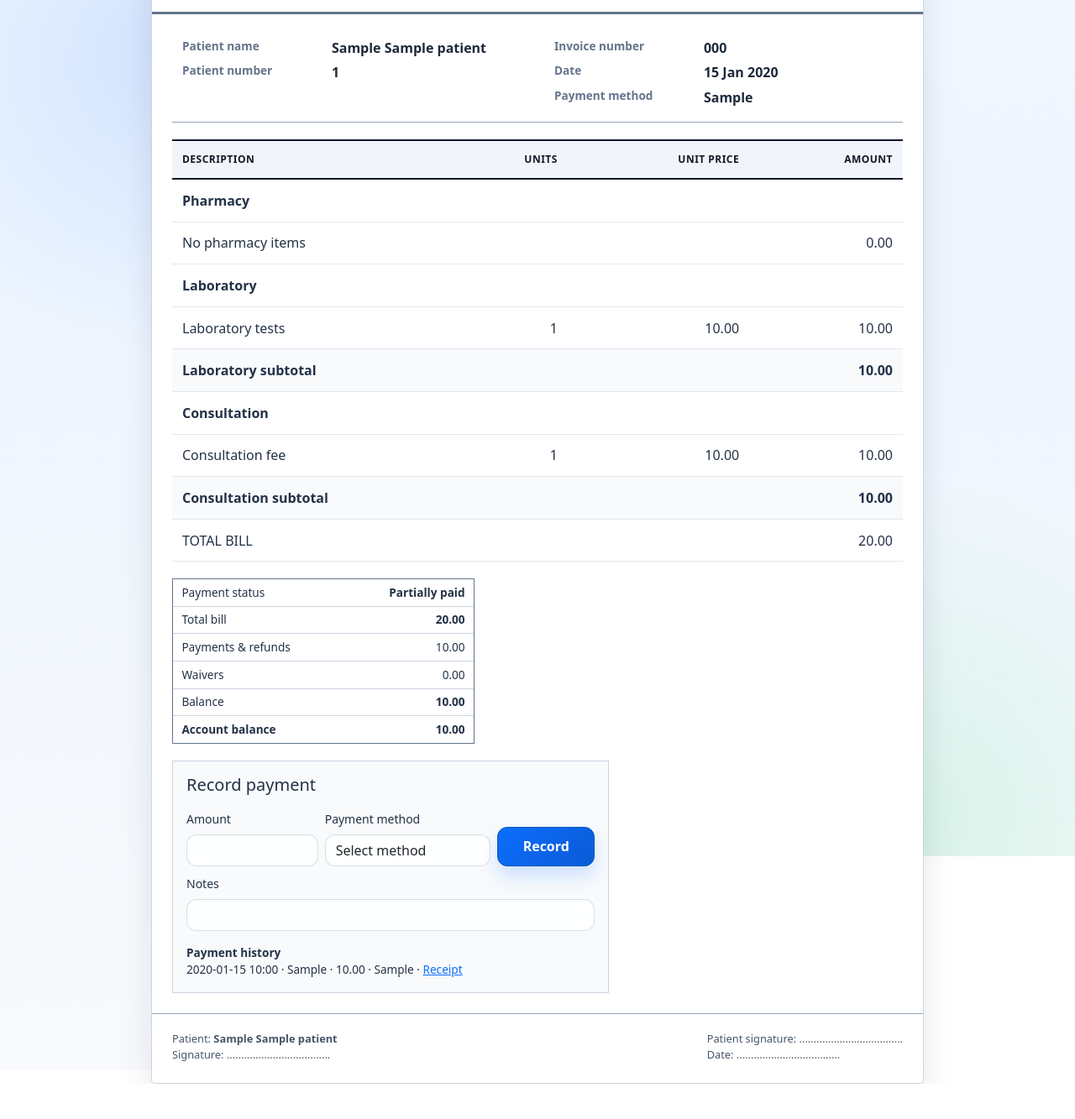
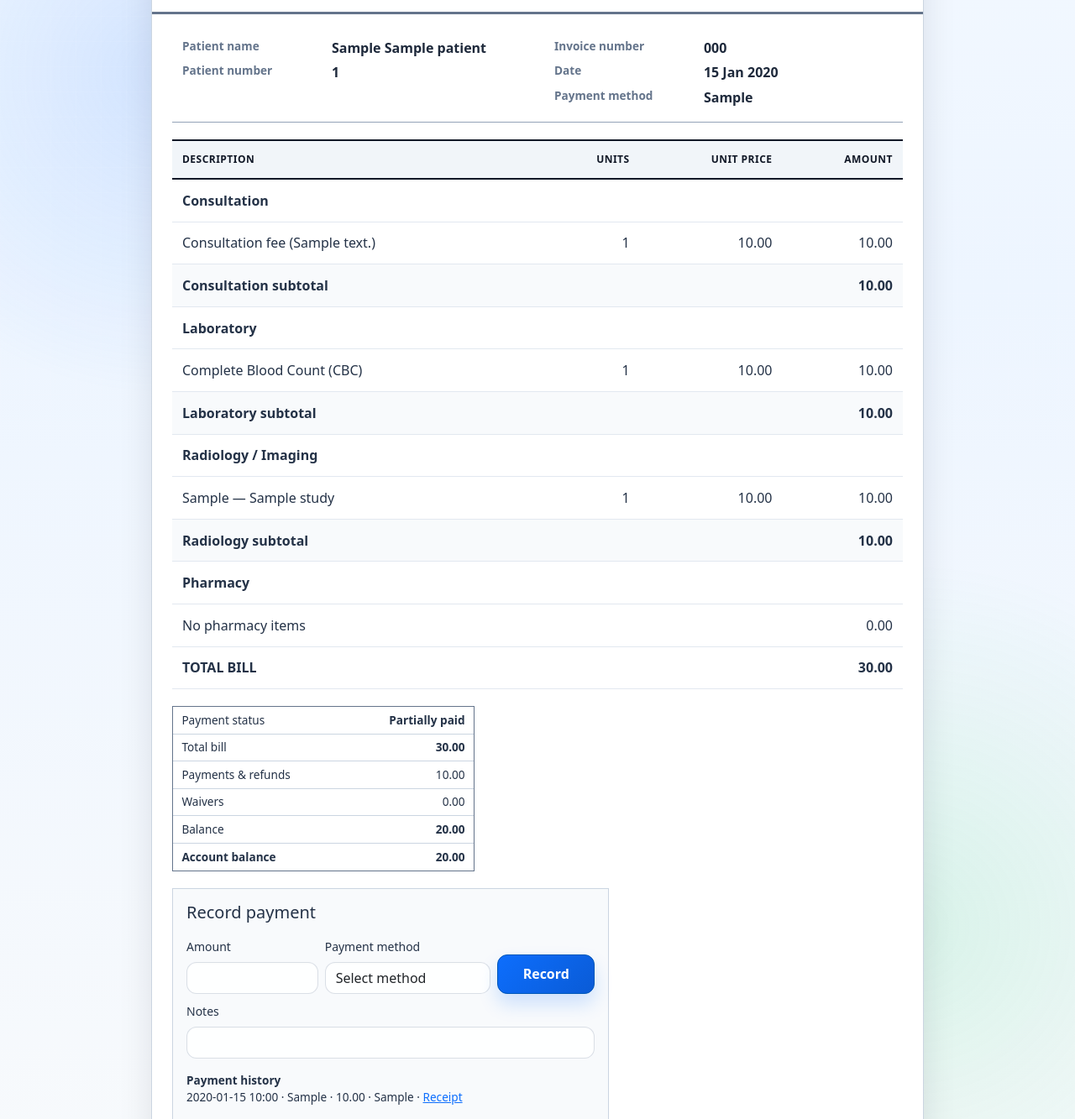
Before and after one commit to kiruiian/GabrielHMIS, a Flask app: page /invoices/1 in a window 1280 px wide; the page is wider, and only the part inside the window is pictured. Shown: the part 251-1584 px from the top of that part at 84% size. Before the commit the page ends 1542 px from the top of that part, so only its background shows below. Run offline with Flask 3, Linux system fonts and the light colour scheme; the visitor is signed in with stand-in values (Sample User, id 1); tables that the repository leaves empty hold one stand-in row (values such as "Sample post").

Commit message:
WIP: radiology billing, invoice breakdown, doctor queue updates

```diff
--- a/app.py
+++ b/app.py
@@ -100,6 +100,44 @@ PAYMENT_METHODS = {
     "JUBILEE",
 }
 CONSULTATION_FEES = {"New Visit": 1000, "Revisit": 500}
+CONSULTATION_FEES = {"New Visit": 1000, "Revisit": 500}
+
+IMAGING_PRICES = {
+    # X-Ray
+    "Chest X-Ray (PA)": 800,
+    "Chest X-Ray (Lateral)": 1000,
+    "Abdominal X-Ray": 1000,
+    "Skull X-Ray": 1200,
+    "Cervical Spine": 1200,
+    "Lumbar Spine": 1200,
+    "Pelvis": 1000,
+    "KUB": 1000,
+    "Extremity X-Ray": 800,
+    # Ultrasound
+    "Abdominal Ultrasound": 1500,
+    "Pelvic / Gynaecological Ultrasound": 1500,
+    "Obstetric Ultrasound": 1800,
+    "Thyroid Ultrasound": 1200,
+    "Breast Ultrasound": 1500,
+    "Scrotal Ultrasound": 1200,
+    "Soft Tissue Ultrasound": 1200,
+    "Doppler Studies": 2500,
+    # CT
+    "CT Head": 6000,
+    "CT Chest": 8000,
+    "CT Abdomen / Pelvis": 10000,
+    "CT Spine": 8000,
+    "CT Angiogram": 12000,
+    # MRI
+    "MRI Brain": 15000,
+    "MRI Cervical Spine": 15000,
+    "MRI Lumbar Spine": 15000,
+    "MRI Knee": 12000,
+    "MRI Shoulder": 12000,
+    "MRI Abdomen": 15000,
+}
+
+ACTIVE_QUEUE_STATUSES = {"queued", "in_progress"}
 ACTIVE_QUEUE_STATUSES = {"queued", "in_progress"}
 
 IMAGING_MODALITIES = {
@@ -448,6 +486,9 @@ class ImagingStudy(db.Model):
 
     findings = db.Column(db.Text)
     impression = db.Column(db.Text)
+    charge_amount = db.Column(db.Numeric(10, 2))
+    reviewed_by = db.Column(db.String(100))
+    reviewed_at = db.Column(db.DateTime)
 
     patient = db.relationship(
         "Patient", backref=db.backref("imaging_studies", lazy=True)
@@ -657,6 +698,22 @@ def ensure_schema():
                 "WHERE prescription.visit_id IS NULL"
             )
         )
+        imaging_columns = {
+            row[1] for row in db.session.execute(text("PRAGMA table_info(imaging_study)"))
+        }
+        if "charge_amount" not in imaging_columns:
+            db.session.execute(
+                text("ALTER TABLE imaging_study ADD COLUMN charge_amount NUMERIC(10, 2)")
+            )
+            imaging_columns = {
+            row[1] for row in db.session.execute(text("PRAGMA table_info(imaging_study)"))
+        }
+        if "charge_amount" not in imaging_columns:
+            db.session.execute(text("ALTER TABLE imaging_study ADD COLUMN charge_amount NUMERIC(10, 2)"))
+        if "reviewed_by" not in imaging_columns:
+            db.session.execute(text("ALTER TABLE imaging_study ADD COLUMN reviewed_by VARCHAR(100)"))
+        if "reviewed_at" not in imaging_columns:
+            db.session.execute(text("ALTER TABLE imaging_study ADD COLUMN reviewed_at DATETIME"))
         db.session.commit()
 
 
@@ -944,6 +1001,7 @@ def patient_card(national_id):
                     clinical_indication=clinical_indication or None,
                     requested_by=session.get("full_name", "Doctor"),
                     status="pending",
+                    charge_amount=IMAGING_PRICES.get(exam_name, 0),
                 )
 
                 db.session.add(study)
@@ -1327,15 +1385,64 @@ def complete_visit(national_id):
 @app.route("/outpatient-queue")
 @login_required(roles=CLINICAL_READ_ROLES | QUEUE_ASSIGNMENT_ROLES)
 def outpatient_queue():
-    visible_statuses = {"queued", "with_doctor", "in_progress"}
+    visible_statuses = {"queued", "with_doctor", "in_progress", "results_ready"}
     queue_entries = (
         QueueEntry.query.filter(QueueEntry.status.in_(visible_statuses))
-        .order_by(QueueEntry.queued_at.desc())
+        .order_by(QueueEntry.queued_at.asc())
         .all()
     )
+
+    LabOrder = app.config.get("LAB_ORDER_MODEL")
+
+    decorated = []
     for entry in queue_entries:
         entry.queue_identifier = get_queue_identifier(entry.patient_id)
-    return render_template("outpatient_queue.html", queue_entries=queue_entries)
+
+        has_lab = False
+        has_radiology = False
+
+        if LabOrder:
+            has_lab = (
+                LabOrder.query.filter(
+                    LabOrder.patient_id == entry.patient_id,
+                    LabOrder.status == "Verified",
+                    LabOrder.reviewed_at.is_(None),
+                ).first()
+                is not None
+            )
+
+        has_radiology = (
+            ImagingStudy.query.filter(
+                ImagingStudy.patient_id == entry.patient_id,
+                ImagingStudy.status == "completed",
+                ImagingStudy.reviewed_at.is_(None),
+            ).first()
+            is not None
+        )
+
+        if has_lab and has_radiology:
+            entry.badge_key = "both"
+            entry.badge_label = "Results ready – Lab + Radiology"
+            entry.sort_priority = 0
+        elif has_lab:
+            entry.badge_key = "lab"
+            entry.badge_label = "Results ready – Lab"
+            entry.sort_priority = 1
+        elif has_radiology:
+            entry.badge_key = "radiology"
+            entry.badge_label = "Results ready – Radiology"
+            entry.sort_priority = 2
+        else:
+            entry.badge_key = "first"
+            entry.badge_label = "First visit"
+            entry.sort_priority = 3
+
+        decorated.append(entry)
+
+    # Results ready first, then first-visit patients
+    decorated.sort(key=lambda e: (e.sort_priority, e.queued_at or datetime.utcnow()))
+
+    return render_template("outpatient_queue.html", queue_entries=decorated)
 
 
 @app.route("/patient/<national_id>/send-to-doctor", methods=["POST"])
@@ -1492,9 +1599,10 @@ def invoices():
             )
             .all()
         )
+
+        # Lab charges
         LabOrder = app.config.get("LAB_ORDER_MODEL")
         lab_subtotal = 0
-
         if LabOrder:
             lab_orders = LabOrder.query.filter_by(visit_id=visit.id).all()
             lab_subtotal = sum(
@@ -1502,6 +1610,13 @@ def invoices():
                 for order in lab_orders
                 for item in order.items
             )
+
+        # Radiology charges
+        radiology_total = sum(
+            float(s.charge_amount or 0)
+            for s in ImagingStudy.query.filter_by(visit_id=visit.id).all()
+        )
+
         has_pending_pharmacy_charge = (
             Prescription.query.filter(
                 Prescription.visit_id == visit.id,
@@ -1510,20 +1625,24 @@ def invoices():
             ).first()
             is not None
         )
+
         consultation_total = (
             float(visit.consultation_amount)
             if visit.consultation_amount is not None
             else None
         )
+
         invoice_total = (
-            consultation_total + lab_subtotal + pharmacy_total
+            consultation_total + lab_subtotal + pharmacy_total + radiology_total
             if consultation_total is not None and not has_pending_pharmacy_charge
             else None
         )
+
         paid_total = sum(
             float(payment.amount)
             for payment in InvoicePayment.query.filter_by(visit_id=visit.id).all()
         )
+
         payment_status = (
             "Pending billing"
             if invoice_total is None
@@ -1533,11 +1652,14 @@ def invoices():
                 else "Partially paid" if paid_total > 0 else "Unpaid"
             )
         )
+
         balance = (
             max(invoice_total - paid_total, 0) if invoice_total is not None else None
         )
+
         if status_filter and payment_status != status_filter:
             continue
+
         invoice_rows.append(
             {
                 "visit": visit,
@@ -1554,7 +1676,6 @@ def invoices():
         end_date=end_date,
         status_filter=status_filter,
     )
-
 
 @app.route("/invoices/<int:visit_id>")
 @login_required(roles=INVOICE_VIEW_ROLES)
@@ -1564,10 +1685,12 @@ def invoice_detail(visit_id):
         Visit.invoice_number.isnot(None),
         Visit.invoice_number != "",
     ).first_or_404()
+
     pharmacy_prescriptions = (
         Prescription.query.filter_by(visit_id=visit.id)
         .filter(
-            Prescription.status == "dispensed", Prescription.pharmacy_amount.isnot(None)
+            Prescription.status == "dispensed",
+            Prescription.pharmacy_amount.isnot(None),
         )
         .order_by(Prescription.dispensed_at.asc())
         .all()
@@ -1575,9 +1698,11 @@ def invoice_detail(visit_id):
     pharmacy_total = sum(
         float(item.pharmacy_amount or 0) for item in pharmacy_prescriptions
     )
+
+    # Lab charges
     LabOrder = app.config.get("LAB_ORDER_MODEL")
+    lab_orders = []
     lab_subtotal = 0
-
     if LabOrder:
         lab_orders = LabOrder.query.filter_by(visit_id=visit.id).all()
         lab_subtotal = sum(
@@ -1585,6 +1710,28 @@ def invoice_detail(visit_id):
             for order in lab_orders
             for item in order.items
         )
+   # Radiology charges – also catch studies that were never linked to a visit
+    radiology_studies = ImagingStudy.query.filter(
+    db.or_(
+        ImagingStudy.visit_id == visit.id,
+        db.and_(
+            ImagingStudy.patient_id == visit.patient_id,
+            ImagingStudy.visit_id.is_(None),
+        ),
+    )
+).all()
+
+# Fill missing prices on the fly
+    for s in radiology_studies:
+        if s.charge_amount is None or s.charge_amount == 0:
+            price = IMAGING_PRICES.get(s.exam_name)
+            if price:
+                s.charge_amount = price
+                db.session.add(s)
+    db.session.commit()
+
+    radiology_total = sum(float(s.charge_amount or 0) for s in radiology_studies)
+
     has_pending_pharmacy_charge = (
         Prescription.query.filter(
             Prescription.visit_id == visit.id,
@@ -1593,16 +1740,19 @@ def invoice_detail(visit_id):
         ).first()
         is not None
     )
+
     consultation_total = (
         float(visit.consultation_amount)
         if visit.consultation_amount is not None
         else None
     )
+
     invoice_total = (
-        consultation_total + lab_subtotal + pharmacy_total
+        consultation_total + lab_subtotal + pharmacy_total + radiology_total
         if consultation_total is not None and not has_pending_pharmacy_charge
         else None
     )
+
     payments = (
         InvoicePayment.query.filter_by(visit_id=visit.id)
         .order_by(InvoicePayment.received_at.desc())
@@ -1610,6 +1760,7 @@ def invoice_detail(visit_id):
     )
     paid_total = sum(float(payment.amount) for payment in payments)
     balance = max(invoice_total - paid_total, 0) if invoice_total is not None else None
+
     payment_status = (
         "Pending billing"
         if invoice_total is None
@@ -1625,7 +1776,10 @@ def invoice_detail(visit_id):
         patient=visit.patient,
         pharmacy_prescriptions=pharmacy_prescriptions,
         pharmacy_total=pharmacy_total,
+        lab_orders=lab_orders,
         lab_subtotal=lab_subtotal,
+        radiology_studies=radiology_studies,
+        radiology_total=radiology_total,
         has_pending_pharmacy_charge=has_pending_pharmacy_charge,
         invoice_total=invoice_total,
         payments=payments,
@@ -1660,10 +1814,29 @@ def record_invoice_payment(visit_id):
         float(item.pharmacy_amount or 0)
         for item in Prescription.query.filter_by(visit_id=visit.id)
         .filter(
-            Prescription.status == "dispensed", Prescription.pharmacy_amount.isnot(None)
+            Prescription.status == "dispensed",
+            Prescription.pharmacy_amount.isnot(None),
         )
         .all()
     )
+
+    # Lab charges
+    LabOrder = app.config.get("LAB_ORDER_MODEL")
+    lab_subtotal = 0
+    if LabOrder:
+        lab_orders = LabOrder.query.filter_by(visit_id=visit.id).all()
+        lab_subtotal = sum(
+            float(item.price or 0)
+            for order in lab_orders
+            for item in order.items
+        )
+
+    # Radiology charges
+    radiology_total = sum(
+        float(s.charge_amount or 0)
+        for s in ImagingStudy.query.filter_by(visit_id=visit.id).all()
+    )
+
     has_pending_pharmacy_charge = (
         Prescription.query.filter(
             Prescription.visit_id == visit.id,
@@ -1672,23 +1845,28 @@ def record_invoice_payment(visit_id):
         ).first()
         is not None
     )
+
     consultation_total = (
         float(visit.consultation_amount)
         if visit.consultation_amount is not None
         else None
     )
+
     invoice_total = (
-        consultation_total + pharmacy_total
+        consultation_total + lab_subtotal + pharmacy_total + radiology_total
         if consultation_total is not None and not has_pending_pharmacy_charge
         else None
     )
+
     paid_total = sum(
         float(payment.amount)
         for payment in InvoicePayment.query.filter_by(visit_id=visit.id).all()
     )
+
     if invoice_total is None:
         flash("Complete billing before recording a payment.", "warning")
         return redirect(url_for("invoice_detail", visit_id=visit.id))
+
     if amount > invoice_total - paid_total:
         flash(
             f"Payment exceeds the outstanding balance of {invoice_total - paid_total:.2f}.",
@@ -1797,7 +1975,7 @@ def queue_assign(queue_id):
 @login_required(roles="doctor")
 def queue_claim(queue_id):
     queue = QueueEntry.query.get_or_404(queue_id)
-    if queue.status not in {"queued", "with_doctor"}:
+    if queue.status not in {"queued", "with_doctor", "results_ready"}:
         return jsonify({"error": "This queue entry is no longer available."}), 409
     queue.doctor = session.get("full_name", session.get("username"))
     queue.status = "in_progress"
@@ -2162,6 +2340,7 @@ def radiology_study(study_id):
             if not findings and not impression:
                 flash("Please enter findings or impression before saving.", "danger")
                 return redirect(url_for("radiology_study", study_id=study.id))
+
             study.findings = findings or None
             study.impression = impression or None
             study.performed_by = session.get(
@@ -2169,8 +2348,37 @@ def radiology_study(study_id):
             )
             study.performed_at = datetime.utcnow()
             study.status = "completed"
+            study.reviewed_by = None
+            study.reviewed_at = None
+
             if study.service_request:
                 study.service_request.status = "Completed"
+
+            # Send patient back to doctor queue for result review
+            visit_id = study.visit_id
+            if not visit_id:
+                latest_visit = (
+                    Visit.query.filter_by(patient_id=study.patient_id)
+                    .order_by(Visit.started_at.desc())
+                    .first()
+                )
+                if latest_visit:
+                    visit_id = latest_visit.id
+                    study.visit_id = visit_id
+
+            if visit_id:
+                queue = QueueEntry.query.filter_by(visit_id=visit_id).first()
+                if queue:
+                    queue.status = "results_ready"
+                else:
+                    db.session.add(
+                        QueueEntry(
+                            visit_id=visit_id,
+                            patient_id=study.patient_id,
+                            status="results_ready",
+                        )
+                    )
+
             audit(
                 "imaging_completed",
                 "imaging_study",
@@ -2178,9 +2386,8 @@ def radiology_study(study_id):
                 f"exam={study.exam_name}",
             )
             db.session.commit()
-            flash("Report saved and study completed.", "success")
+            flash("Report saved. Patient sent back to doctor queue for review.", "success")
             return redirect(url_for("radiology_queue"))
-
         if action == "upload_images":
             files = request.files.getlist("images")
             saved = 0
--- a/templates/invoice_detail.html
+++ b/templates/invoice_detail.html
@@ -102,12 +102,78 @@
           <tr><th>Description</th><th>Units</th><th>Unit price</th><th>Amount</th></tr>
         </thead>
                 <tbody>
+          {# ===== Consultation ===== #}
+          <tr class="section-row"><td colspan="4">Consultation</td></tr>
+          <tr>
+            <td>Consultation fee ({{ visit.visit_type or 'Visit' }})</td>
+            <td>1</td>
+            <td>{{ '%.2f'|format(visit.consultation_amount) if visit.consultation_amount is not none else 'Pending' }}</td>
+            <td>{{ '%.2f'|format(visit.consultation_amount) if visit.consultation_amount is not none else 'Pending' }}</td>
+          </tr>
+          <tr class="subtotal-row">
+            <td colspan="3">Consultation subtotal</td>
+            <td>{{ '%.2f'|format(visit.consultation_amount) if visit.consultation_amount is not none else 'Pending' }}</td>
+          </tr>
+
+          {# ===== Laboratory ===== #}
+          {# ===== Laboratory ===== #}
+<tr class="section-row"><td colspan="4">Laboratory</td></tr>
+{% if lab_orders %}
+  {% for order in lab_orders %}
+    {% if order.items %}
+      {% for item in order.items %}
+      <tr>
+        <td>{{ item.lab_test.test_name if item.lab_test else order.test_name }}</td>
+        <td>1</td>
+        <td>{{ '%.2f'|format(item.price or 0) }}</td>
+        <td>{{ '%.2f'|format(item.price or 0) }}</td>
+      </tr>
+      {% endfor %}
+    {% else %}
+      {# fallback for older single-test orders #}
+      <tr>
+        <td>{{ order.test_name }}</td>
+        <td>1</td>
+        <td>0.00</td>
+        <td>0.00</td>
+      </tr>
+    {% endif %}
+  {% endfor %}
+  <tr class="subtotal-row">
+    <td colspan="3">Laboratory subtotal</td>
+    <td>{{ '%.2f'|format(lab_subtotal) }}</td>
+  </tr>
+{% else %}
+  <tr>
+    <td colspan="3">No laboratory items</td>
+    <td>0.00</td>
+  </tr>
+{% endif %}
+          {# ===== Radiology ===== #}
+          <tr class="section-row"><td colspan="4">Radiology / Imaging</td></tr>
+          {% if radiology_studies %}
+            {% for study in radiology_studies %}
+            <tr>
+              <td>{{ study.modality }} — {{ study.exam_name }}</td>
+              <td>1</td>
+              <td>{{ '%.2f'|format(study.charge_amount or 0) }}</td>
+              <td>{{ '%.2f'|format(study.charge_amount or 0) }}</td>
+            </tr>
+            {% endfor %}
+            <tr class="subtotal-row">
+              <td colspan="3">Radiology subtotal</td>
+              <td>{{ '%.2f'|format(radiology_total) }}</td>
+            </tr>
+          {% else %}
+            <tr>
+              <td colspan="3">No radiology items</td>
+              <td>0.00</td>
+            </tr>
+          {% endif %}
+
+          {# ===== Pharmacy ===== #}
           <tr class="section-row"><td colspan="4">Pharmacy</td></tr>
-          <tr>
           {% if pharmacy_prescriptions %}
-              <td colspan="4" class="p-0">
-                <table class="invoice-table mb-0">
-                  <tbody>
             {% for prescription in pharmacy_prescriptions %}
             <tr>
               <td>{{ prescription.medication }}</td>
@@ -120,38 +186,17 @@
               <td colspan="3">Pharmacy subtotal</td>
               <td>{{ '%.2f'|format(pharmacy_total) }}</td>
             </tr>
-                </tbody>
-                </table>
-              </td>
           {% else %}
+            <tr>
               <td colspan="3">No pharmacy items</td>
               <td>{{ 'Pending' if has_pending_pharmacy_charge else '0.00' }}</td>
+            </tr>
           {% endif %}
-          </tr>
-          <tr class="section-row"><td colspan="4">Laboratory</td></tr>
-          <tr>
-            <td>Laboratory tests</td>
-            <td>1</td>
-            <td>{{ '%.2f'|format(lab_subtotal) }}</td>
-            <td>{{ '%.2f'|format(lab_subtotal) }}</td>
-          </tr>
-          <tr class="subtotal-row">
-            <td colspan="3">Laboratory subtotal</td>
-            <td>{{ '%.2f'|format(lab_subtotal) }}</td>
-          </tr>          <tr class="section-row"><td colspan="4">Consultation</td></tr>
-          <tr>
-            <td>Consultation fee</td>
-            <td>1</td>
-            <td>{{ '%.2f'|format(visit.consultation_amount) if visit.consultation_amount is not none else 'Pending' }}</td>
-            <td>{{ '%.2f'|format(visit.consultation_amount) if visit.consultation_amount is not none else 'Pending' }}</td>
-          </tr>
-          <tr class="subtotal-row">
-            <td colspan="3">Consultation subtotal</td>
-            <td>{{ '%.2f'|format(visit.consultation_amount) if visit.consultation_amount is not none else 'Pending' }}</td>
-          </tr>
+
+          {# ===== Grand Total ===== #}
           <tr class="total-row">
-            <td colspan="3">TOTAL BILL</td>
-            <td>{{ '%.2f'|format(invoice_total) if invoice_total is not none else 'Pending' }}</td>
+            <td colspan="3"><strong>TOTAL BILL</strong></td>
+            <td><strong>{{ '%.2f'|format(invoice_total) if invoice_total is not none else 'Pending' }}</strong></td>
           </tr>
         </tbody>
       </table>
```
Also changed, not shown: lab_module.py (+35 -10 lines), templates/outpatient_queue.html (+18 -8 lines), 1 other file. Lines whose indentation alone changed are shown as unchanged.
